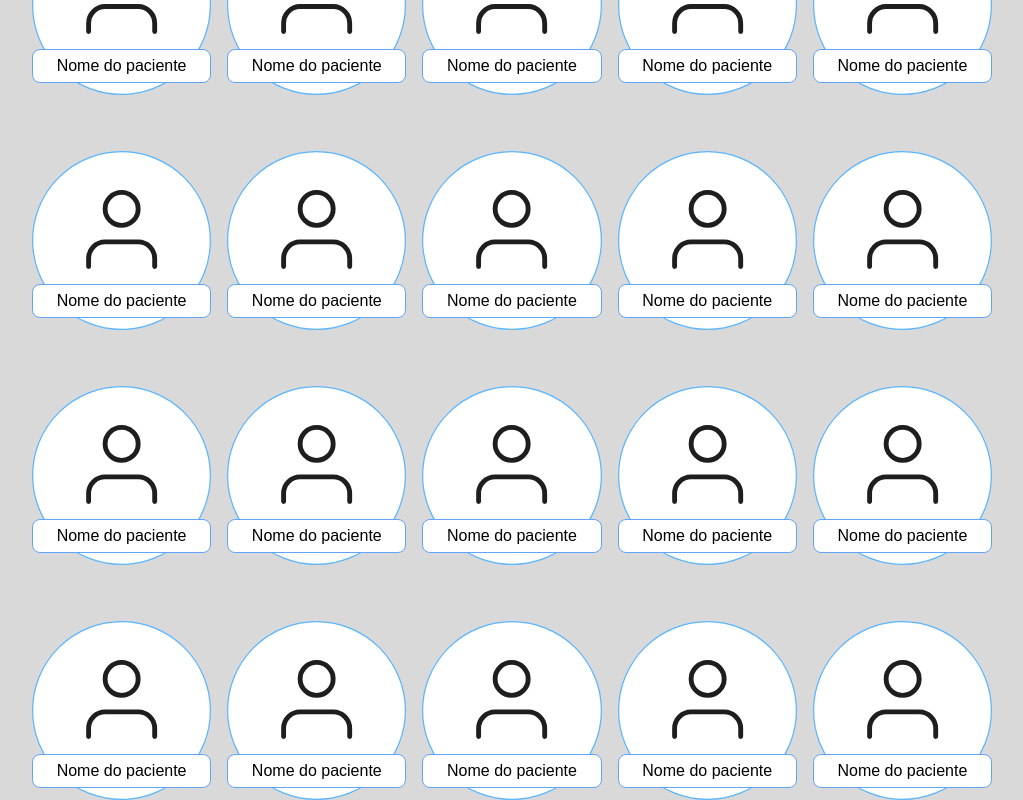
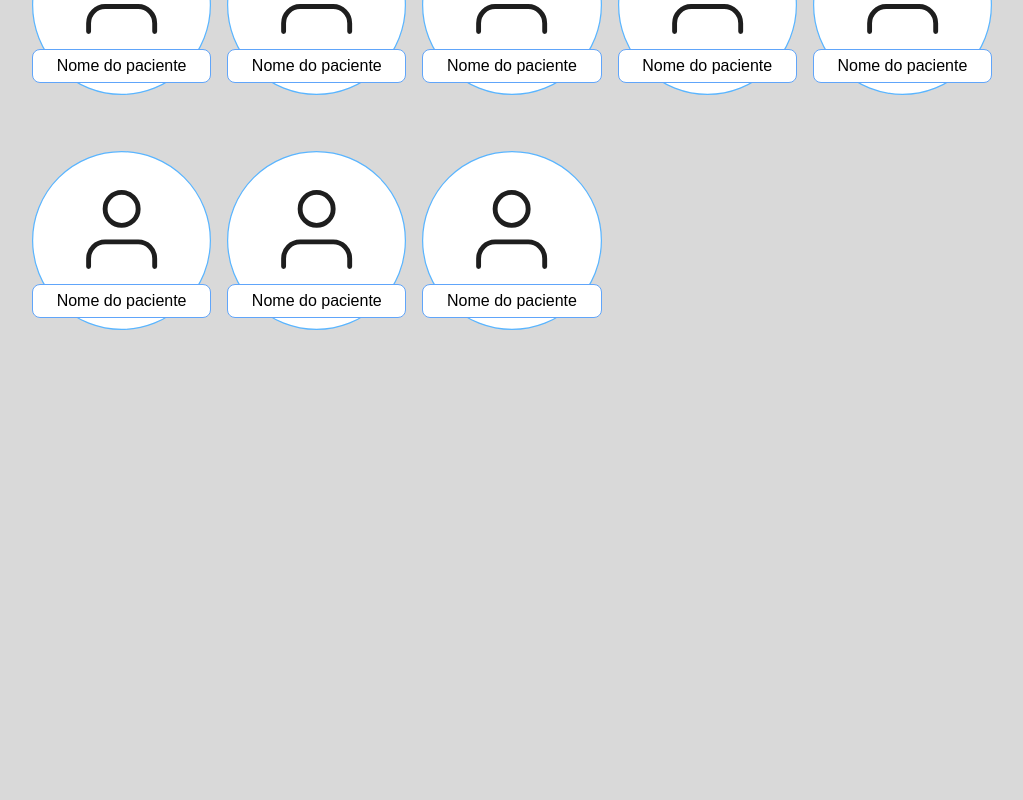
Before and after one commit to ghastcmd/schedule-app, a Next.js app in the folder frontend/: page /list-pacients in a window 1280 px wide. Shown: the part 764-1564 px from the top of the page, without its empty margins (128-1151 px from the left). After the commit the page ends 1094 px from the top, so only its background shows below. Built offline with nearby package versions, Linux system fonts and the light colour scheme.

Commit message:
added add button to list-pacients route

```diff
--- a/frontend/app/globals.css
+++ b/frontend/app/globals.css
@@ -14,6 +14,11 @@
   }
 }
 
+* {
+  margin: 0px;
+  padding: 0px;
+}
+
 body {
   background-color: #D9D9D9;
   font-family: Arial, Helvetica, sans-serif;
--- a/frontend/app/list-pacients/page.tsx
+++ b/frontend/app/list-pacients/page.tsx
@@ -4,7 +4,7 @@ import GridItem from "../components/gridItem";
 
 export default function ListPacients() {
   return (
-    <div>
+    <div className='relative'>
       <Selector />
 
       <SearchBar />
@@ -29,20 +29,12 @@ export default function ListPacients() {
           <GridItem />
           <GridItem />
           <GridItem />
-          <GridItem />
-          <GridItem />
-          <GridItem />
-          <GridItem />
-          <GridItem />
-          <GridItem />
-          <GridItem />
-          <GridItem />
-          <GridItem />
-          <GridItem />
-          <GridItem />
-          <GridItem />
         </div>
       </div>
+      <div className='rounded-full w-[100px] h-[100px] p-2 bg-green-400 flex items-center justify-center text-white text-7xl right-24 bottom-20 fixed'>
+          <span className='select-none'>+</span>
+      </div>
+
     </div>
   );
 }
```
